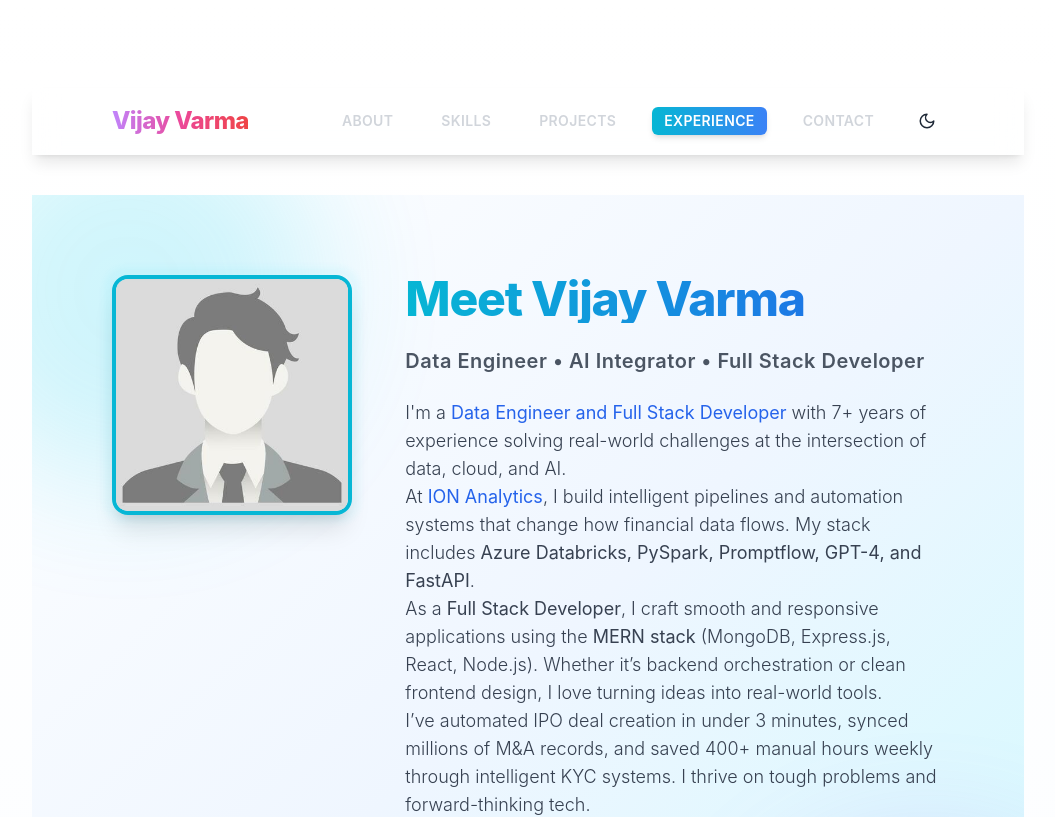
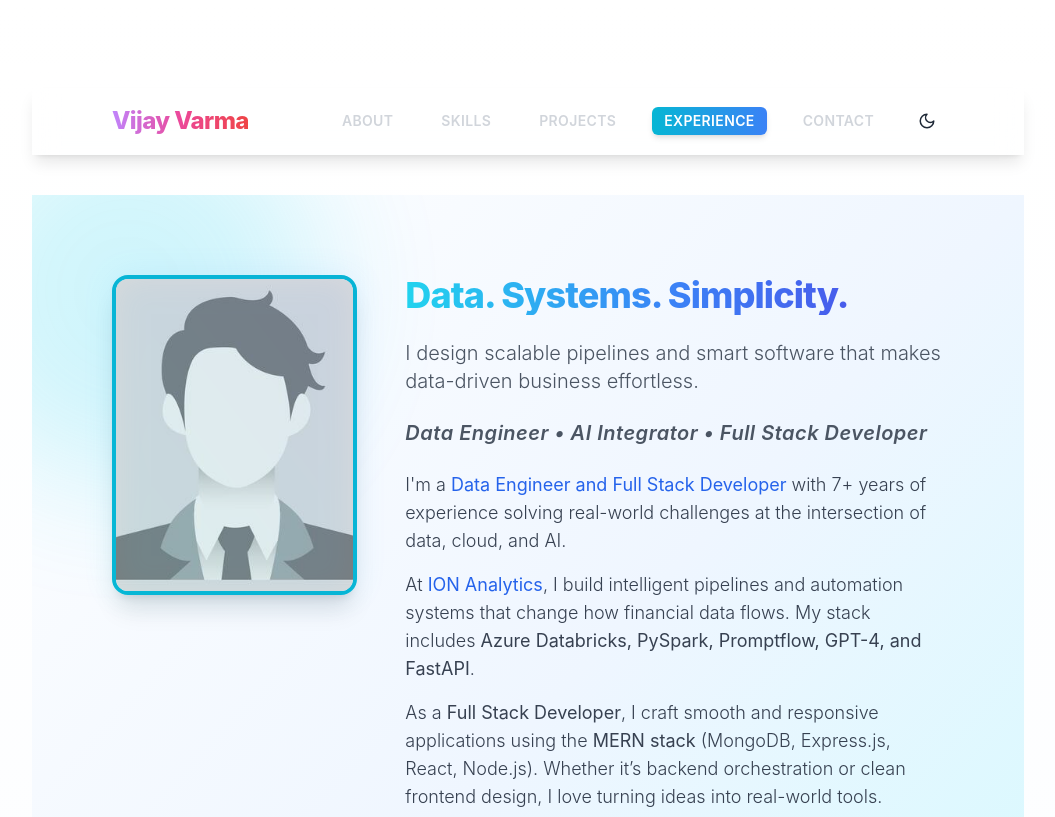
Before and after one commit to VijayVarma26/portfolio-vijayvarma, a React (Vite) app: page / in a window 1280 px wide. Shown: the top 817 px of the page, without its empty margins (112-1167 px from the left). Built offline with nearby package versions, Linux system fonts and the light colour scheme.

Commit message:
Enhance About section with updated profile image styling and refined text content

```diff
--- a/src/components/About.tsx
+++ b/src/components/About.tsx
@@ -20,18 +20,15 @@ export default function About() {
           transition={{ duration: 0.6 }}
           className="col-span-1 flex justify-center md:justify-start"
         >
-            <div className="relative group">
+          <div className="relative group">
+            <div className="absolute inset-0 rounded-2xl bg-gradient-to-tr from-cyan-400 to-blue-500 opacity-10 group-hover:opacity-30 transition-all duration-300 blur-lg z-0" />
             <img
-              src={profileImage}
-              onError={(e) => {
-              e.currentTarget.src =
-                "https://via.placeholder.com/220x220.png?text=Your+Photo";
-              }}
-              alt="Vijay Varma"
-              className="w-52 h-52 md:w-60 md:h-60 rounded-2xl object-cover shadow-xl border-4 border-cyan-500"
-            />
-            <div className="absolute -inset-1 rounded-2xl border-2 border-cyan-400 blur-sm opacity-30 group-hover:opacity-60 transition" />
-            </div>
+  src={profileImage}
+  alt="Vijay Varma"
+  className="w-52 h-64 md:w-64 md:h-80 rounded-2xl object-cover shadow-xl border-4 border-cyan-500 transition-transform group-hover:scale-105"
+/>
+
+          </div>
         </motion.div>
 
         {/* Text Section */}
@@ -41,26 +38,51 @@ export default function About() {
           transition={{ duration: 0.7, delay: 0.2 }}
           className="col-span-2 space-y-6 text-gray-700 dark:text-gray-300"
         >
-          <h2 className="text-4xl sm:text-5xl font-extrabold tracking-tight text-transparent bg-clip-text bg-gradient-to-r from-cyan-500 to-blue-600">
-            Meet Vijay Varma
+          <h2 className="text-3xl sm:text-4xl font-extrabold tracking-tight leading-tight text-transparent bg-clip-text bg-gradient-to-r from-cyan-400 via-blue-500 to-indigo-600">
+            Data. Systems. Simplicity.
           </h2>
+          <p className="text-lg sm:text-xl text-gray-600 dark:text-gray-300 mt-4 max-w-2xl">
+            I design scalable pipelines and smart software that makes
+            data-driven business effortless.
+          </p>
 
-          <h3 className="text-lg sm:text-xl font-semibold text-gray-600 dark:text-gray-400 tracking-wide">
+          <h3 className="text-lg sm:text-xl font-semibold text-gray-600 dark:text-gray-400 tracking-wide italic">
             Data Engineer • AI Integrator • Full Stack Developer
           </h3>
 
-          <div className="prose dark:prose-invert prose-blue max-w-none text-base sm:text-lg leading-relaxed">
+          <div className="prose dark:prose-invert prose-blue max-w-none text-base sm:text-lg leading-[1.8] space-y-4">
             <p>
-              I'm a <strong className="text-blue-600 dark:text-cyan-400">Data Engineer and Full Stack Developer</strong> with 7+ years of experience solving real-world challenges at the intersection of data, cloud, and AI.
+              I'm a{" "}
+              <strong className="text-blue-600 dark:text-cyan-400">
+                Data Engineer and Full Stack Developer
+              </strong>{" "}
+              with 7+ years of experience solving real-world challenges at the
+              intersection of data, cloud, and AI.
             </p>
             <p>
-              At <strong className="text-blue-600 dark:text-cyan-400">ION Analytics</strong>, I build intelligent pipelines and automation systems that change how financial data flows. My stack includes <strong>Azure Databricks, PySpark, Promptflow, GPT-4, and FastAPI</strong>.
+              At{" "}
+              <strong className="text-blue-600 dark:text-cyan-400">
+                ION Analytics
+              </strong>
+              , I build intelligent pipelines and automation systems that change
+              how financial data flows. My stack includes{" "}
+              <strong>
+                Azure Databricks, PySpark, Promptflow, GPT-4, and FastAPI
+              </strong>
+              .
             </p>
             <p>
-              As a <strong>Full Stack Developer</strong>, I craft smooth and responsive applications using the <strong>MERN stack</strong> (MongoDB, Express.js, React, Node.js). Whether it’s backend orchestration or clean frontend design, I love turning ideas into real-world tools.
+              As a <strong>Full Stack Developer</strong>, I craft smooth and
+              responsive applications using the <strong>MERN stack</strong>{" "}
+              (MongoDB, Express.js, React, Node.js). Whether it’s backend
+              orchestration or clean frontend design, I love turning ideas into
+              real-world tools.
             </p>
             <p>
-              I’ve automated IPO deal creation in under 3 minutes, synced millions of M&A records, and saved 400+ manual hours weekly through intelligent KYC systems. I thrive on tough problems and forward-thinking tech.
+              I’ve automated IPO deal creation in under 3 minutes, synced
+              millions of M&A records, and saved 400+ manual hours weekly
+              through intelligent KYC systems. I thrive on tough problems and
+              forward-thinking tech.
             </p>
           </div>
         </motion.div>
@@ -81,7 +103,7 @@ export default function About() {
         ].map(([title, value], idx) => (
           <div
             key={idx}
-            className="p-6 rounded-xl border border-white/20 bg-white/50 dark:bg-white/10 backdrop-blur-md shadow-md text-center"
+            className="p-6 rounded-xl border border-white/20 bg-white/50 dark:bg-white/10 backdrop-blur-md shadow-md text-center transition-all duration-300 hover:-translate-y-1 hover:shadow-lg"
           >
             <div className="text-sm uppercase font-medium tracking-wider text-gray-500 dark:text-gray-400 mb-1">
               {title}
```
